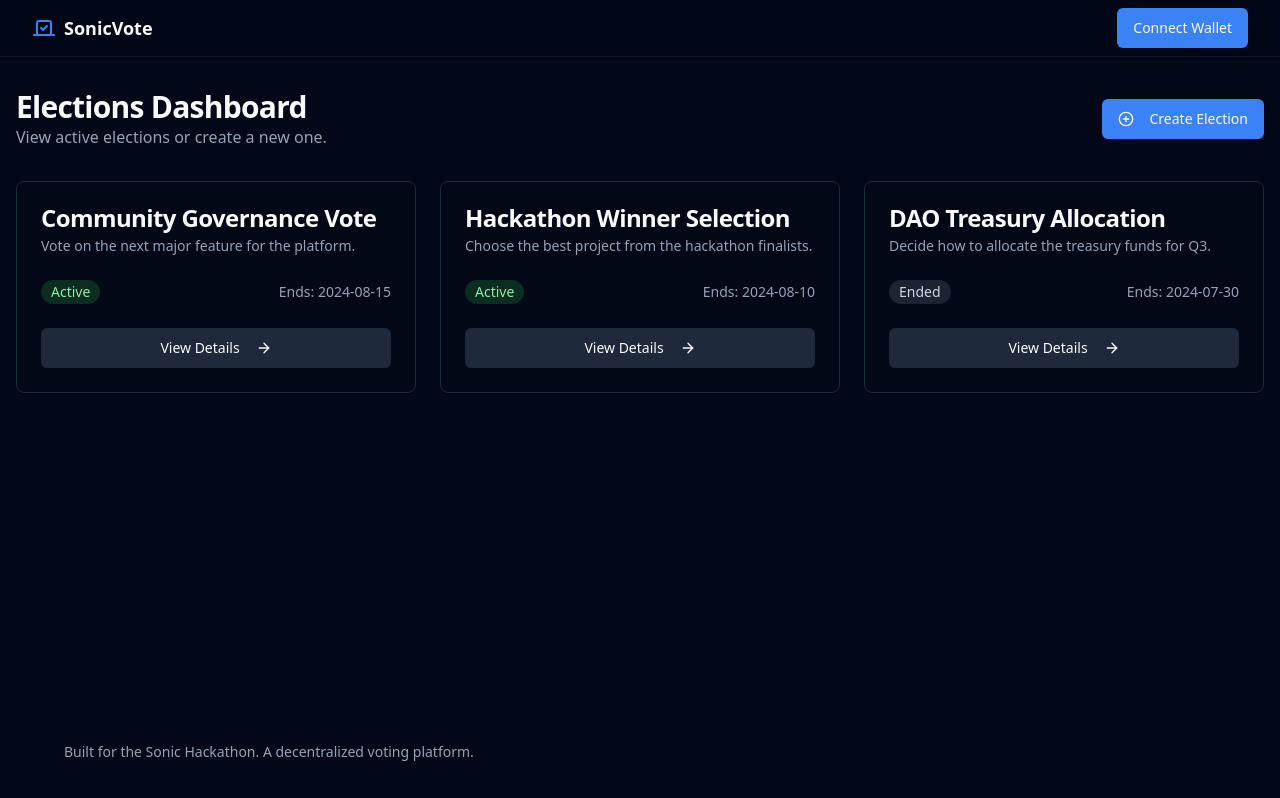
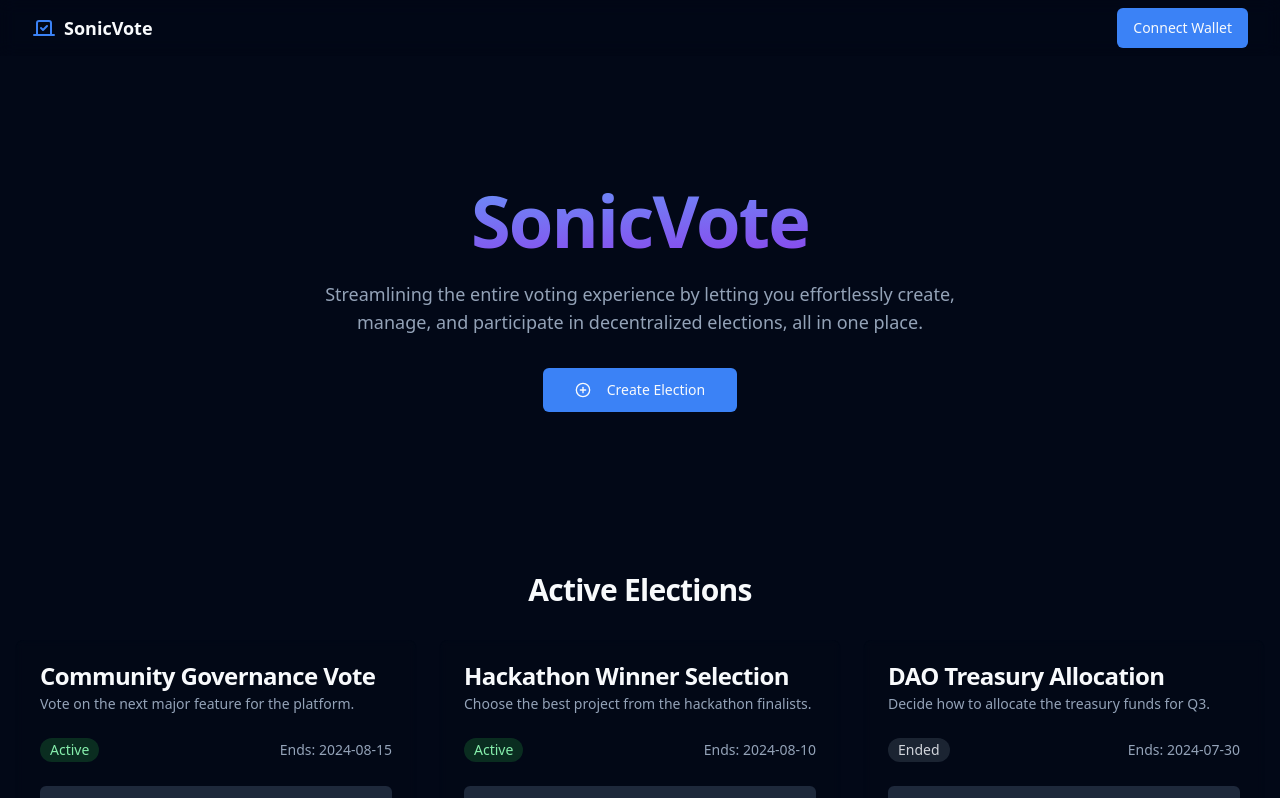
Before and after one commit to anoop04singh/sonicVote-Sonic-S-Tier-University-Hackathon, a React (Vite) app: page / in a window 1280 px wide. Shown: the top 798 px of the page. Built offline with nearby package versions, Linux system fonts and the light colour scheme.

Commit message:
[dyad] Updated UI to match modern design - wrote 3 file(s)

```diff
--- a/src/components/layout/Header.tsx
+++ b/src/components/layout/Header.tsx
@@ -3,7 +3,7 @@ import { Button } from "@/components/ui/button";
 
 const Header = () => {
   return (
-    <header className="sticky top-0 z-50 w-full border-b border-border/40 bg-background/95 backdrop-blur supports-[backdrop-filter]:bg-background/60">
+    <header className="sticky top-0 z-50 w-full bg-background/95 backdrop-blur supports-[backdrop-filter]:bg-background/60">
       <div className="container flex h-14 max-w-screen-2xl items-center justify-between">
         <div className="flex items-center space-x-2">
           <Vote className="h-6 w-6 text-primary" />
--- a/src/globals.css
+++ b/src/globals.css
@@ -44,6 +44,6 @@
     @apply bg-background text-foreground;
     min-height: 100vh;
     background-color: hsl(var(--background));
-    background-image: radial-gradient(ellipse 80% 80% at 50% -20%, rgba(120, 119, 198, 0.3), hsla(0, 0%, 100%, 0));
+    background-image: radial-gradient(ellipse 50% 80% at 50% -20%, hsla(217, 91%, 60%, 0.3), transparent);
   }
 }
--- a/src/pages/Index.tsx
+++ b/src/pages/Index.tsx
@@ -28,23 +28,30 @@ const elections = [
 
 const Index = () => {
   return (
-    <div className="space-y-8">
-      <div className="flex flex-col items-start justify-between gap-4 md:flex-row md:items-center">
-        <div>
-          <h1 className="text-3xl font-bold tracking-tight">Elections Dashboard</h1>
-          <p className="text-muted-foreground">
-            View active elections or create a new one.
+    <div className="space-y-16">
+      {/* Hero Section */}
+      <div className="text-center py-16 md:py-24">
+        <h1 className="text-5xl md:text-7xl font-bold tracking-tight bg-gradient-to-br from-blue-400 to-purple-600 bg-clip-text text-transparent">
+          SonicVote
+        </h1>
+        <p className="mt-6 max-w-2xl mx-auto text-lg text-muted-foreground">
+          Streamlining the entire voting experience by letting you effortlessly create, manage, and participate in decentralized elections, all in one place.
         </p>
-        </div>
-        <Button>
-          <PlusCircle className="mr-2 h-4 w-4" />
-          Create Election
+        <div className="mt-8 flex justify-center gap-4">
+          <Button size="lg">
+            <PlusCircle className="mr-2 h-5 w-5" /> Create Election
           </Button>
         </div>
+      </div>
 
+      {/* Elections List */}
+      <div>
+        <h2 className="text-3xl font-bold tracking-tight text-center mb-8">
+          Active Elections
+        </h2>
         <div className="grid gap-6 md:grid-cols-2 lg:grid-cols-3">
           {elections.map((election) => (
-          <Card key={election.id} className="flex flex-col bg-card/50 backdrop-blur-sm">
+            <Card key={election.id} className="flex flex-col bg-card/50 backdrop-blur-sm border-0 transition-all hover:bg-card/75">
               <CardHeader>
                 <CardTitle>{election.title}</CardTitle>
                 <CardDescription>{election.description}</CardDescription>
@@ -70,6 +77,7 @@ const Index = () => {
           ))}
         </div>
       </div>
+    </div>
   );
 };
 
```
Lines whose indentation alone changed are shown as unchanged.
